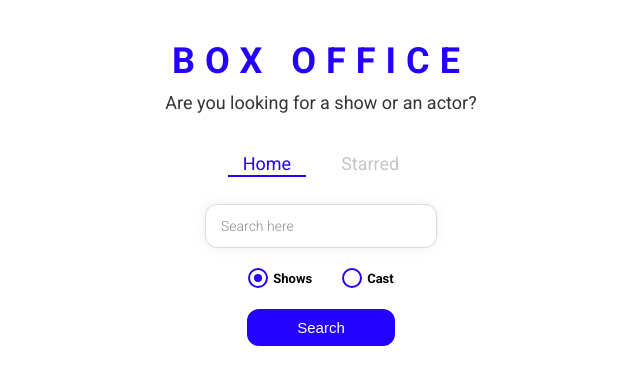
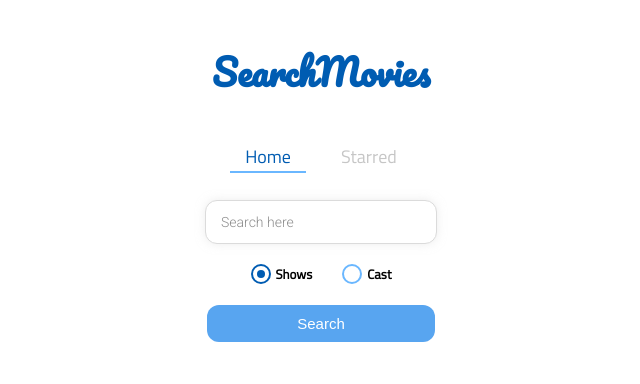
Before and after one commit to chj2788/SearchMovies, a React (Create React App) app: page /#/ in a window 1280 px wide. Shown: the top 384 px of the page, without its empty margins (319-959 px from the left). Built offline with nearby package versions, Linux system fonts and the light colour scheme.

Commit message:
modified main color and title

```diff
--- a/public/index.html
+++ b/public/index.html
@@ -19,7 +19,17 @@
       href="https://fonts.googleapis.com/css?family=Roboto:300,400,700,&display=swap"
       rel="stylesheet"
     />
-    <title>Box Office</title>
+    <link rel="preconnect" href="https://fonts.gstatic.com" />
+    <link
+      href="https://fonts.googleapis.com/css2?family=Pacifico&display=swap"
+      rel="stylesheet"
+    />
+    <link rel="preconnect" href="https://fonts.gstatic.com" />
+    <link
+      href="https://fonts.googleapis.com/css2?family=Titillium+Web&display=swap"
+      rel="stylesheet"
+    />
+    <title>SearchMovies</title>
   </head>
   <body>
     <noscript>You need to enable JavaScript to run this app.</noscript>
--- a/src/App.js
+++ b/src/App.js
@@ -7,7 +7,9 @@ import Starred from './pages/Starred';
 
 const theme = {
   mainColors: {
-    blue: '#2400ff',
+    blue: '#005cb2',
+    light: '#6ab7ff',
+    sky: '#58a5f0',
     gray: '#c6c6c6',
     dark: '#353535',
   },
--- a/src/components/CustomRadio.js
+++ b/src/components/CustomRadio.js
@@ -24,7 +24,7 @@ const RadioWrapper = styled.label`
     height: 16px;
     width: 16px;
     background-color: #fff;
-    border: 2px solid ${({ theme }) => theme.mainColors.blue};
+    border: 2px solid ${({ theme }) => theme.mainColors.light};
     border-radius: 50%;
   }
 
--- a/src/components/MainPageLayout.js
+++ b/src/components/MainPageLayout.js
@@ -5,10 +5,7 @@ import Title from './Title';
 const MainPageLayout = ({ children }) => {
   return (
     <div>
-      <Title
-        title="Box Office"
-        subtitle="Are you looking for a show or an actor?"
-      />
+      <Title title="SearchMovies" />
       <Navs />
       {children}
     </div>
--- a/src/components/Nav.styled.js
+++ b/src/components/Nav.styled.js
@@ -24,7 +24,7 @@ export const LinkStyled = styled(Link)`
       height: 2px;
       left: 0%;
       bottom: 0;
-      background-color: ${({ theme }) => theme.mainColors.blue};
+      background-color: ${({ theme }) => theme.mainColors.light};
       animation: slide-in 0.3s ease-in forwards;
       @keyframes slide-in {
         from {
--- a/src/components/Styled.js
+++ b/src/components/Styled.js
@@ -40,7 +40,6 @@ export const Star = styled.div`
   display: inline-block;
   width: 18px;
   height: 18px;
-  /* background-color: #ffc806; */
   background-color: ${props => (props.active ? '#ffc806' : '#ddd')};
 
   //adding shape
--- a/src/components/Title.js
+++ b/src/components/Title.js
@@ -1,11 +1,10 @@
 import React, { memo } from 'react';
 import { TitleWrapper } from './Title.styled';
 
-const Title = ({ title, subtitle }) => {
+const Title = ({ title }) => {
   return (
     <TitleWrapper>
       <h1>{title}</h1>
-      <p>{subtitle}</p>
     </TitleWrapper>
   );
 };
--- a/src/components/Title.styled.js
+++ b/src/components/Title.styled.js
@@ -6,8 +6,7 @@ export const TitleWrapper = styled.div`
 
   h1 {
     color: ${({ theme }) => theme.mainColors.blue};
-    letter-spacing: 10px;
-    text-transform: uppercase;
+    font-family: 'Pacifico', cursive;
     margin: 0 0 10px;
   }
 
--- a/src/index.css
+++ b/src/index.css
@@ -1,5 +1,5 @@
 body {
-  font-family: 'Roboto', sans-serif;
+  font-family: 'Titillium Web', sans-serif;
   font-size: 18px;
   margin: 0;
   padding-top: 40px;
--- a/src/pages/Home.styled.js
+++ b/src/pages/Home.styled.js
@@ -35,9 +35,9 @@ export const SearchButtonWrapper = styled.div`
 
   button {
     color: #fff;
-    background-color: ${({ theme }) => theme.mainColors.blue};
+    background-color: ${({ theme }) => theme.mainColors.sky};
     margin: auto;
-    padding: 10px 50px;
+    padding: 10px 90px;
     font-size: 15px;
     border: none;
     outline: none;
```
Also changed, not shown: 1 other file (tests, documents, lock files or other folders).
